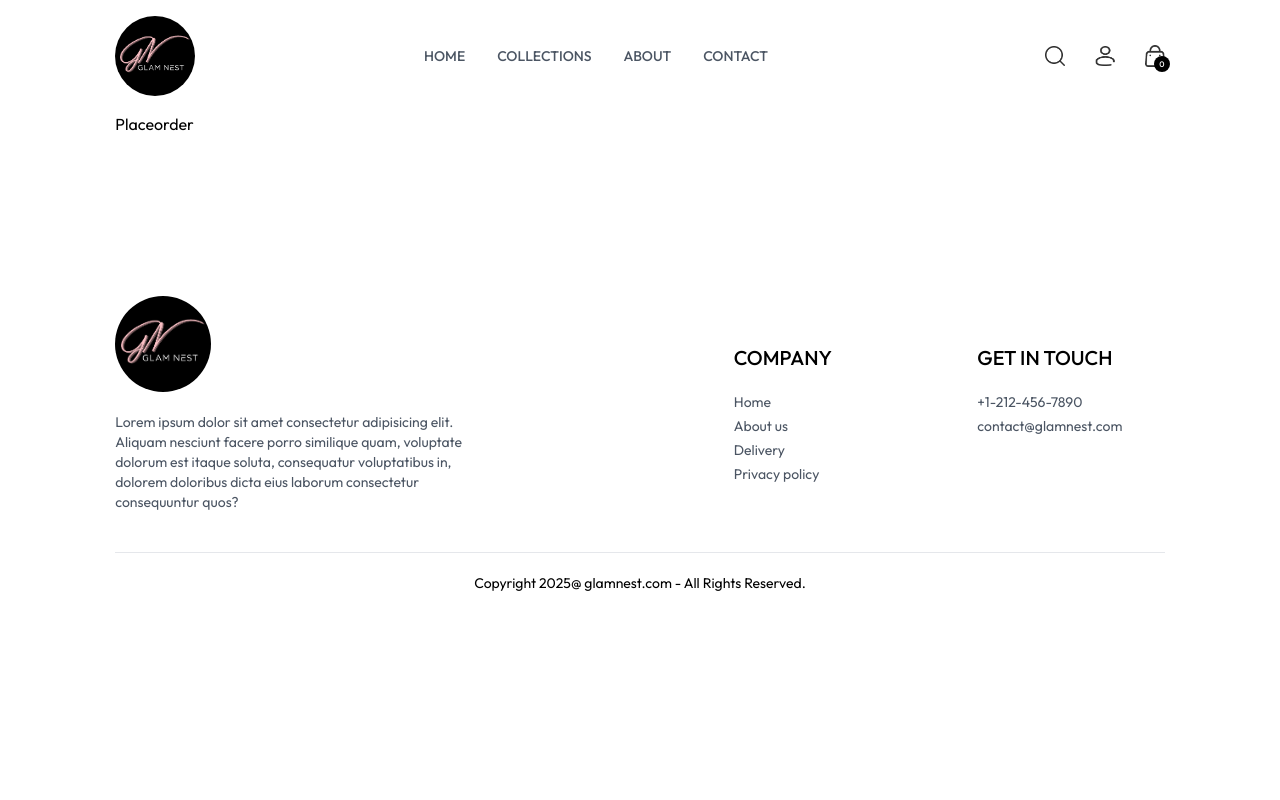
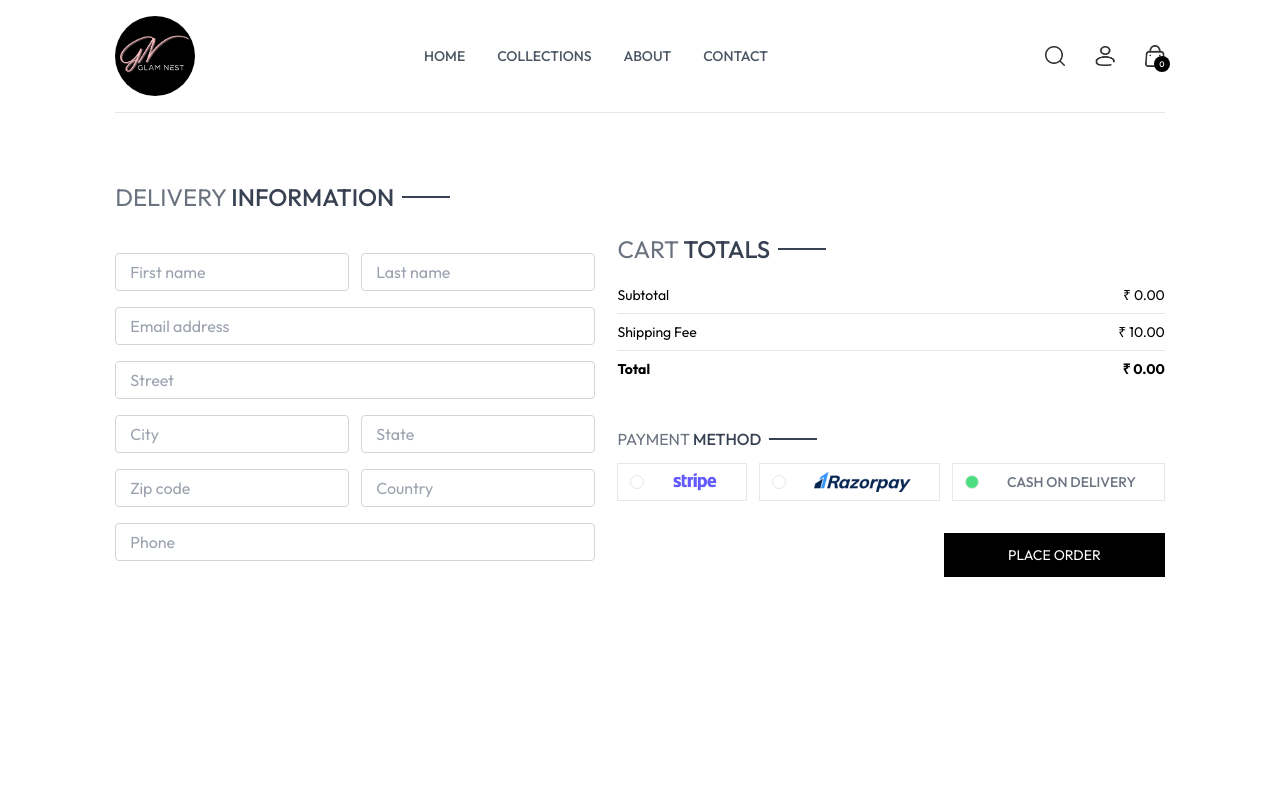
Before and after one commit to Ruchi-codes04/E-Commerce-App, a React (Vite) app in the folder frontend/: page /placeorder in a window 1280 px wide. Shown: the top 800 px of the page. Built offline with nearby package versions, Linux system fonts and the light colour scheme.

Commit message:
Added placeorder page

```diff
--- a/frontend/src/context/ShopContext.jsx
+++ b/frontend/src/context/ShopContext.jsx
@@ -1,6 +1,7 @@
-import { createContext, useState, useEffect } from "react";
+import React, { createContext, useState, useEffect } from "react";
 import { products } from '../assets/assets';
 import { toast } from "react-toastify";
+import {useNavigate} from "react-router-dom";
 
 export const ShopContext = createContext();
 
@@ -11,6 +12,7 @@
     const [search,setSearch] = useState('');
     const [showSearch,setShowSearch] = useState(false);
     const [cartItems,setCartItems] = useState({});
+    const navigate = useNavigate();
 
 
     const addToCart = async (itemId,size) => {
@@ -91,7 +93,7 @@
         products , currency, delivery_fee,
         search,setSearch,showSearch,setShowSearch,
         cartItems,addToCart,
-        getCartCount,updateQuantity,getCartAmount
+        getCartCount,updateQuantity,getCartAmount,navigate
 
     }
 
--- a/frontend/src/pages/Cart.jsx
+++ b/frontend/src/pages/Cart.jsx
@@ -6,7 +6,7 @@
 
 const Cart = () => {
 
-  const { products, currency, cartItems, updateQuantity } = useContext(ShopContext);
+  const { products, currency, cartItems, updateQuantity, navigate } = useContext(ShopContext);
 
   const [cartData, setCartData] = useState([]);
 
@@ -69,7 +69,7 @@
           <div className="w-full sm:w-[450px]">
             <CartTotal />
             <div className="w-full text-end">
-              <button className='bg-black text-white text-sm my-8 px-8 py-3'>PROCEED TO CHECKOUT</button>
+              <button onClick={()=>navigate('/placeorder')} className='bg-black text-white text-sm my-8 px-8 py-3'>PROCEED TO CHECKOUT</button>
             </div>
           </div>
         </div>
--- a/frontend/src/pages/Placeorder.jsx
+++ b/frontend/src/pages/Placeorder.jsx
@@ -1,8 +1,85 @@
-import React from 'react'
+import React, { useContext, useState } from 'react'
+import Title from '../components/Title'
+import CartTotal from '../components/cartTotal'
+import { assets } from '../assets/assets'
+import { ShopContext } from '../context/ShopContext'
 
 const Placeorder = () => {
+const [method,setMethod] = useState('cod');
+const {navigate} = useContext(ShopContext);
+
+
   return (
-    <div>Placeorder</div>
+    <div className='flex flex-col sm:flex-row justify-between gap-4 pt-5 sm:pt-14 min-h-[80vh] border-t'>
+       {/* ----------Left Side----------- */}
+      <div className="flex flex-col gap-4 w-full sm:max-w-[480px]">
+        <div className="text-xl sm:text-2xl my-3">
+          <Title text1={'DELIVERY'} text2={'INFORMATION'} />
+        </div>
+
+        <div className="flex gap-3">
+          <input className='border border-gray-300 rounded py-1.5 px-3.5 w-full' placeholder='First name' type="text"  />
+          <input className='border border-gray-300 rounded py-1.5 px-3.5 w-full' placeholder='Last name' type="text"  />
+
+        </div>
+
+        <input className='border border-gray-300 rounded py-1.5 px-3.5 w-full' placeholder='Email address' type="email"  />
+        <input className='border border-gray-300 rounded py-1.5 px-3.5 w-full' placeholder='Street' type="text"  />
+        <div className="flex gap-3">
+          <input className='border border-gray-300 rounded py-1.5 px-3.5 w-full' placeholder='City' type="text"  />
+          <input className='border border-gray-300 rounded py-1.5 px-3.5 w-full' placeholder='State' type="text"  />
+
+        </div>
+
+        <div className="flex gap-3">
+          <input className='border border-gray-300 rounded py-1.5 px-3.5 w-full' placeholder='Zip code' type="number"  />
+          <input className='border border-gray-300 rounded py-1.5 px-3.5 w-full' placeholder='Country' type="text"  />
+
+        </div>
+
+        <input className='border border-gray-300 rounded py-1.5 px-3.5 w-full' placeholder='Phone' type="number"  />
+      </div>
+
+      {/* ----------Right Side-------- */}
+
+      <div className="mt-8">
+        <div className="mt-8 min-w-80">
+          <CartTotal />
+        </div>
+
+        <div className="mt-12">
+          <Title text1={'PAYMENT'} text2={'METHOD'} />
+          {/* -----------Payment Methods--------- */}
+           <div className="flex gap-3 flex-col lg:flex-row">
+            {/* ---STRIPE--- */}
+            <div onClick={()=>setMethod('stripe')} className="flex items-center gap-3 border p-2 px-3 cursor-pointer">
+              <p className= {`min-w-3.5 h-3.5 border rounded-full ${method === 'stripe' ? 'bg-green-400' : ''}`}></p>
+              <img className='h-5 mx-4' src={assets.stripe_logo} alt="" />
+            </div>
+            {/* ---RAZORPAY---- */}
+             <div onClick={()=>setMethod('razorpay')} className="flex items-center gap-3 border p-2 px-3 cursor-pointer">
+              <p className= {`min-w-3.5 h-3.5 border rounded-full ${method === 'razorpay' ? 'bg-green-400' : ''}`}></p>
+              <img className='h-5 mx-4' src={assets.razorpay_logo} alt="" />
+            </div>
+            {/* ---CASH ON DEVIVERY--- */}
+             <div onClick={()=>setMethod('cod')} className="flex items-center gap-3 border p-2 px-3 cursor-pointer">
+              <p className= {`min-w-3.5 h-3.5 border rounded-full ${method === 'cod' ? 'bg-green-400' : ''}`}></p>
+              <p className='text-gray-500 text-sm font-medium mx-4'>CASH ON DELIVERY</p>
+
+            </div>
+
+           </div>
+
+           <div className="w-full text-end mt-8">
+            <button onClick={()=>navigate('/orders')} className='bg-black text-white px-16 py-3 text-sm'>PLACE ORDER</button>
+
+           </div>
+        </div>
+
+
+      </div>
+
+    </div>
   )
 }
 
```
